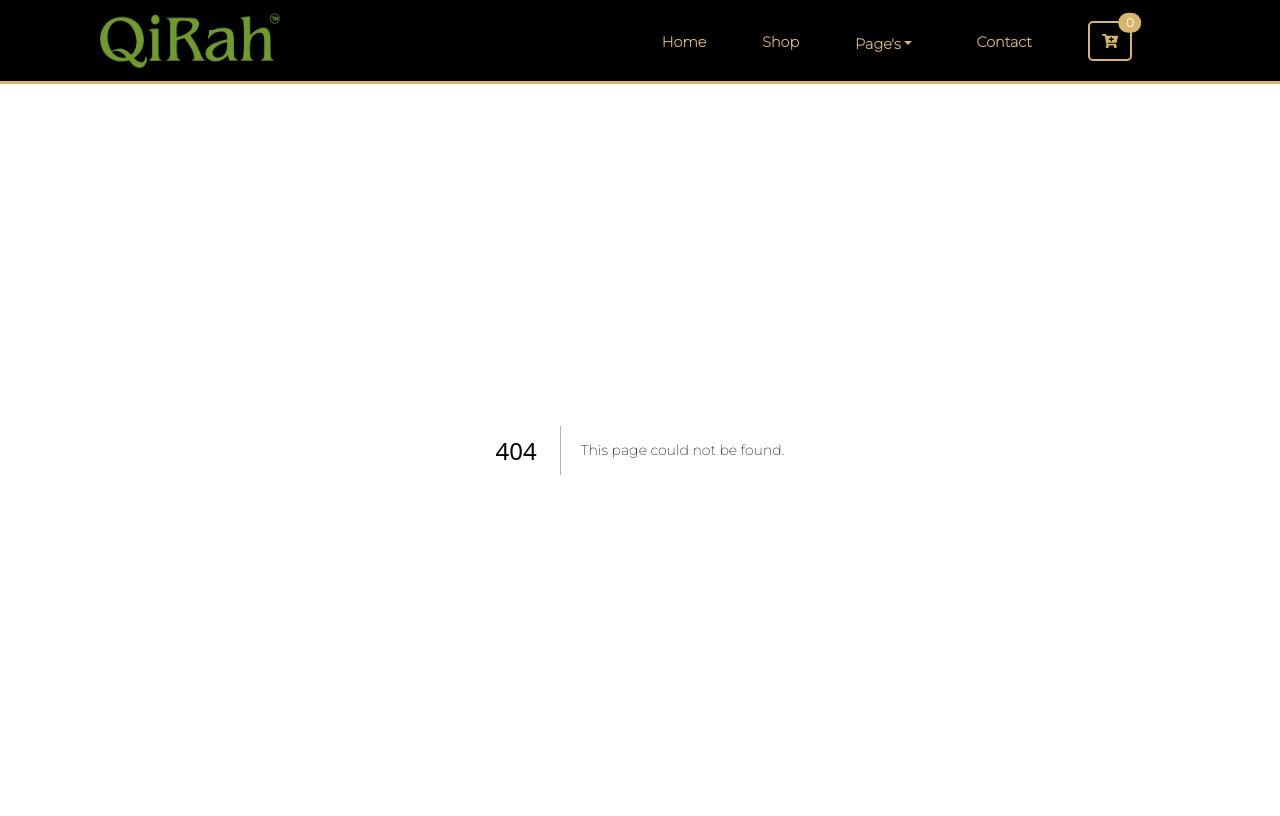
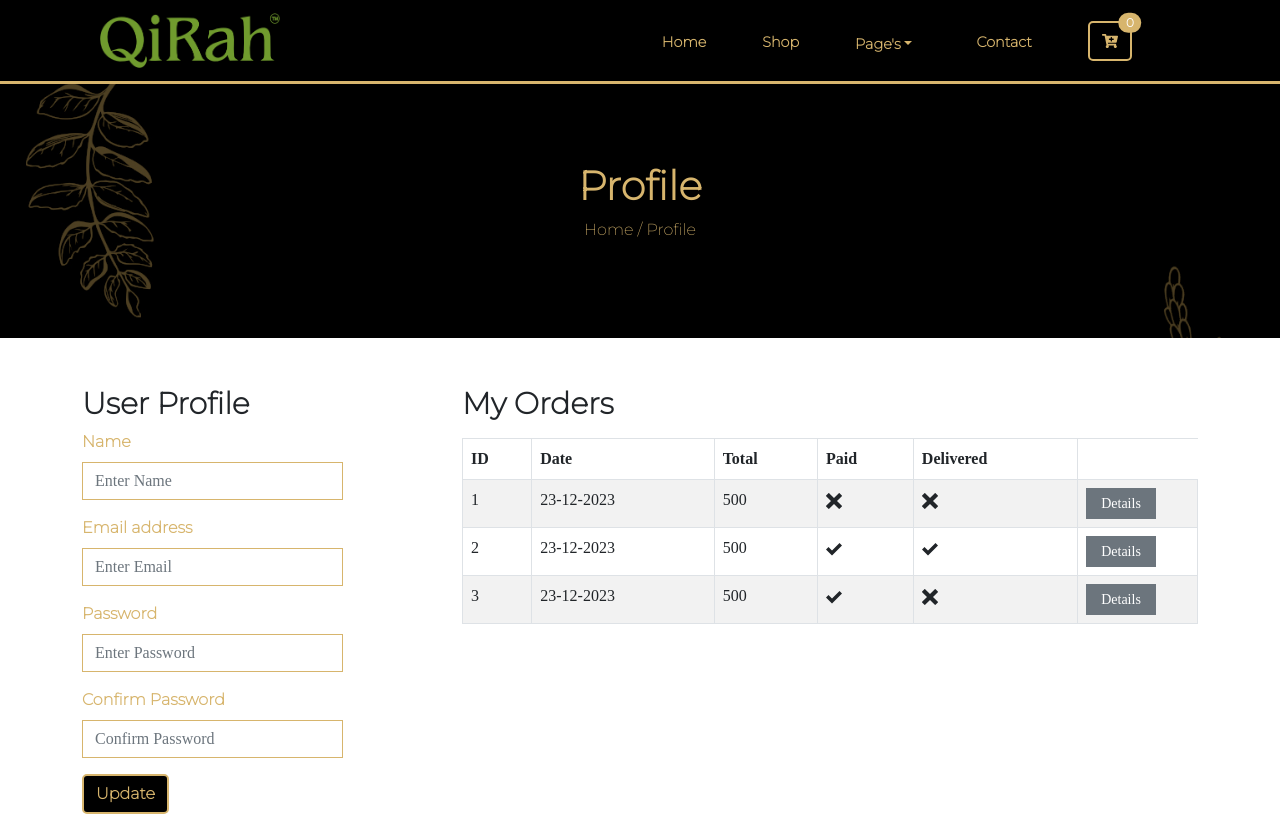
Before and after one commit to fauzan07/qirah, a Next.js app: page /profile in a window 1280 px wide. Before the commit this address had no page. Shown: the top 816 px of the page. Built offline with nearby package versions, Linux system fonts and the light colour scheme.

Commit message:
profile page added

```diff
--- /dev/null
+++ b/pages/profile.js
@@ -0,0 +1,33 @@
+import { NextSeo } from 'next-seo';
+import MasterLayout from '../src/components/layouts/master';
+import SeoSchema from "../src/components/seo/schema";
+import axios from 'axios';
+import Profile from '../src/components/profile/index'
+
+const profile = () => {
+    let schemaData = {
+        "@context": "https://schema.org",
+        "@type": "Organization",
+        "name": "qirah",
+        "url": "https://www.qirah-haircare.com",
+        "logo": "https://admin.thewholetruthfoods.com/wp/wp-content/uploads/2021/01/logo-top.svg",
+        "founder": "jitu karsan",
+        "foundingDate": "2009",
+        "foundingLocation": "Mumbai",
+        "sameAs": [
+            "https://www.facebook.com/",
+            "https://twitter.com/",
+            "https://www.instagram.com/",
+            "https://www.youtube.com/channel/"
+        ]
+    }
+  return (
+    <>
+        <NextSeo title="qirah" description="qirah" canonical="/blog" />
+            {/* <SeoSchema data={schemaData} /> */}
+            <Profile />
+    </>
+  )
+}
+
+export default profile
--- /dev/null
+++ b/src/components/profile/index.js
@@ -0,0 +1,154 @@
+import React from "react";
+import { Container, Row, Col, Button, Form, Table } from "react-bootstrap";
+import Link from "next/link";
+import { ImCross, ImCheckmark } from "react-icons/im";
+import styles from "./profile.module.scss";
+const Index = () => {
+  return (
+    <>
+      <section className={`${styles["breadcrum"]}`}>
+        <Container>
+          <Row>
+            <Col lg={12}>
+              <div className="text-center">
+                <h2>Profile</h2>
+                <p>
+                  <span>
+                    <Link href="/#">Home</Link>
+                  </span>{" "}
+                  <span>/</span>
+                  <span> Profile</span>
+                </p>
+              </div>
+            </Col>
+          </Row>
+        </Container>
+      </section>
+      <section className={`${styles["profile-content"]} my-5`}>
+        <Container>
+          <Row>
+            <Col lg={3} className="mb-3">
+              <h3>User Profile</h3>
+              <div>
+                <Form>
+                  <Form.Group className="mb-3" controlId="formBasicName">
+                    <Form.Label>Name</Form.Label>
+                    <Form.Control type="text" placeholder="Enter Name" />
+                  </Form.Group>
+
+                  <Form.Group className="mb-3" controlId="formBasicEmail">
+                    <Form.Label>Email address</Form.Label>
+                    <Form.Control type="email" placeholder="Enter Email" />
+                  </Form.Group>
+
+                  <Form.Group className="mb-3" controlId="formBasicPassword">
+                    <Form.Label>Password</Form.Label>
+                    <Form.Control
+                      type="password"
+                      placeholder="Enter Password"
+                    />
+                  </Form.Group>
+
+                  <Form.Group className="mb-3" controlId="formBasicPassword">
+                    <Form.Label>Confirm Password</Form.Label>
+                    <Form.Control
+                      type="password"
+                      placeholder="Confirm Password"
+                    />
+                  </Form.Group>
+
+                  <Button variant="outline-dark" type="submit">
+                    Update
+                  </Button>
+                </Form>
+              </div>
+            </Col>
+            <Col lg={{ span: 8, offset: 1 }} className="mb-3">
+              <h3 className="mb-3">My Orders</h3>
+              <div>
+                <Table striped bordered hover responsive>
+                  <thead>
+                    <tr>
+                      <th>ID</th>
+                      <th>Date</th>
+                      <th>Total</th>
+                      <th>Paid</th>
+                      <th>Delivered</th>
+                    </tr>
+                  </thead>
+                  <tbody>
+                    <tr>
+                      <td>1</td>
+                      <td>23-12-2023</td>
+                      <td>500</td>
+                      <td>
+                        <ImCross />
+                      </td>
+                      <td>
+                        <ImCross />
+                      </td>
+                      <td style={{ width: "120px" }}>
+                        <Button
+                          href=""
+                          variant="secondary"
+                          size="sm"
+                          style={{ width: "70px" }}
+                        >
+                          Details
+                        </Button>
+                      </td>
+                    </tr>
+                    <tr>
+                      <td>2</td>
+                      <td>23-12-2023</td>
+                      <td>500</td>
+                      <td>
+                        <ImCheckmark />
+                      </td>
+                      <td>
+                        <ImCheckmark />
+                      </td>
+                      <td style={{ width: "120px" }}>
+                        <Button
+                          href=""
+                          variant="secondary"
+                          size="sm"
+                          style={{ width: "70px" }}
+                        >
+                          Details
+                        </Button>
+                      </td>
+                    </tr>
+                    <tr>
+                      <td>3</td>
+                      <td>23-12-2023</td>
+                      <td>500</td>
+                      <td>
+                        <ImCheckmark />
+                      </td>
+                      <td>
+                        <ImCross />
+                      </td>
+                      <td style={{ width: "120px" }}>
+                        <Button
+                          href=""
+                          variant="secondary"
+                          size="sm"
+                          style={{ width: "70px" }}
+                        >
+                          Details
+                        </Button>
+                      </td>
+                    </tr>
+                  </tbody>
+                </Table>
+              </div>
+            </Col>
+          </Row>
+        </Container>
+      </section>
+    </>
+  );
+};
+
+export default Index;
--- /dev/null
+++ b/src/components/profile/profile.module.scss
@@ -0,0 +1,12 @@
+.breadcrum{
+    margin-top: 32px;
+    background-image: url(../../../public/images/productbanner.jpg);
+    background-repeat: no-repeat;
+    background-size: cover;
+    color: #d7b56d;
+    padding: 80px 0px;
+    a {
+        text-decoration: none;
+        color: #d7b56d;
+    }
+}
```
